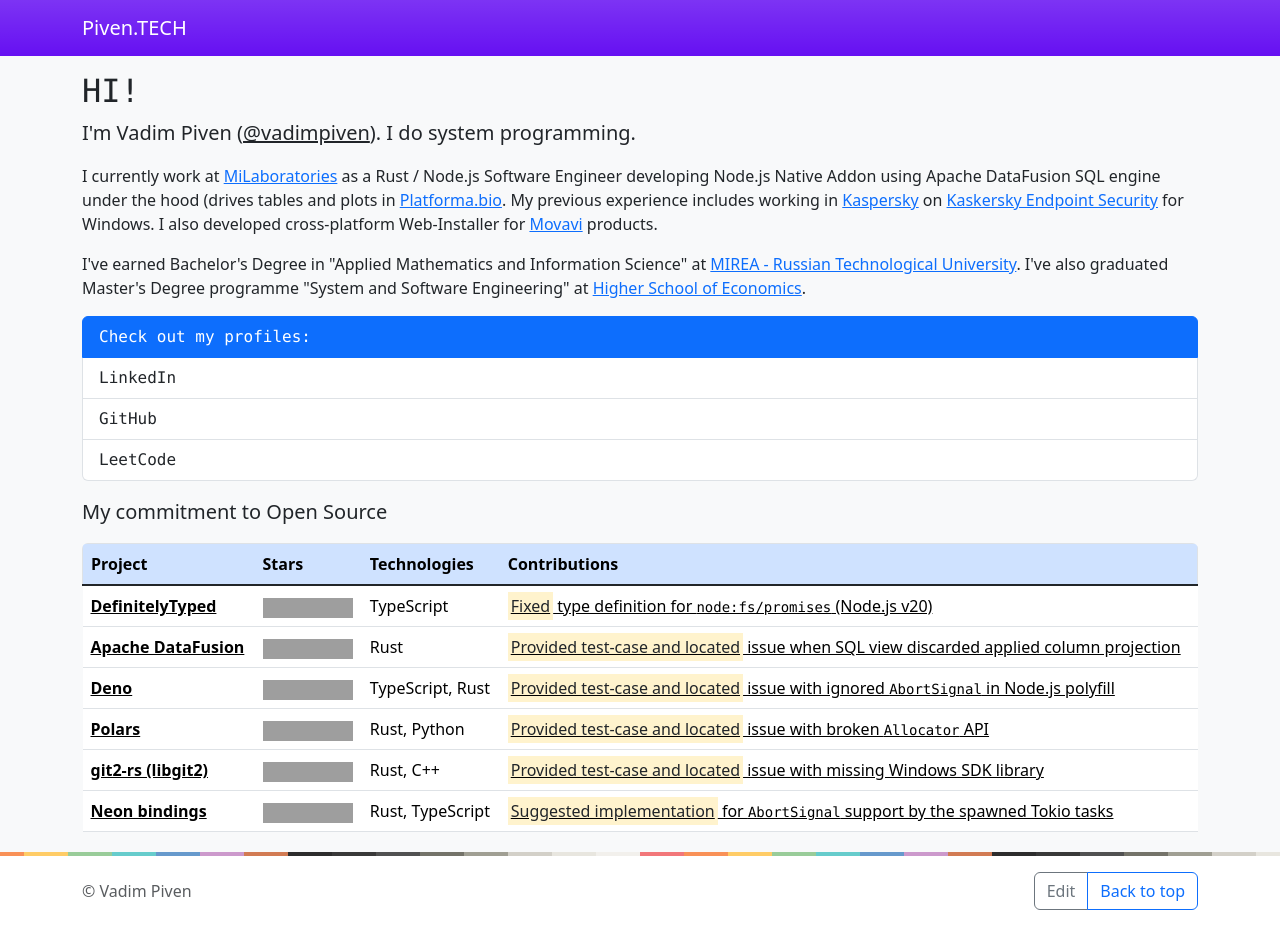
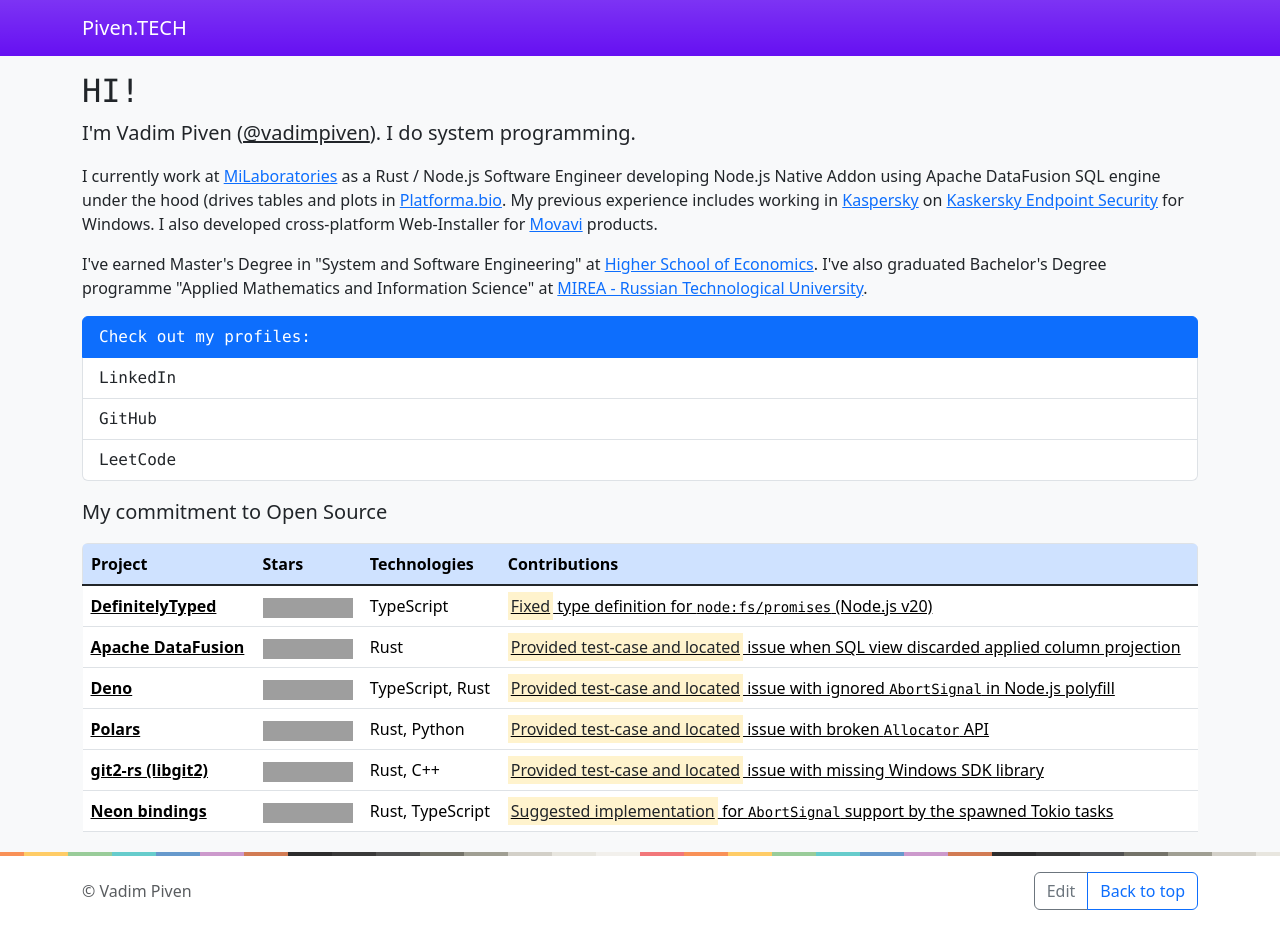
Before and after one commit to vadimpiven/vadimpiven, a Jekyll site: the page built from index.html, in a window 1280 px wide, cut to the strip 0-926 px from the top of the page. Built offline with Jekyll 4.4.1, drawn with Linux system fonts in a browser that asks for light colours; grey boxes are pictures that could not be loaded.

Commit message:
Update index.html

```diff
--- a/index.html
+++ b/index.html
@@ -2,18 +2,24 @@
 title: Home
 ---
 <h2 class="font-monospace">HI!</h2>
+<p class="lead">
+  I'm Vadim Piven (<a href="https://t.me/vadimpiven" class="link-dark">@vadimpiven</a>). I do system programming.
+</p>
 
-<p class="lead">I'm Vadim Piven (<a href="https://t.me/vadimpiven" class="link-dark">@vadimpiven</a>). I do system programming.</p>
-<p>I currently work at <a href="https://milaboratories.com/">MiLaboratories</a> as a Rust / Node.js Software Engineer developing
-     Node.js Native Addon using Apache DataFusion SQL engine under the hood (drives tables and plots in
-     <a href="https://platforma.bio/">Platforma.bio</a>.
-   My previous experience includes working in <a href="https://www.kaspersky.com/">Kaspersky</a> on
-     <a href="https://www.kaspersky.com/enterprise-security/endpoint">Kaskersky Endpoint Security</a> for Windows.
-   I also developed cross-platform Web-Installer for <a href="https://www.movavi.com/">Movavi</a> products.</p>
-<p>I've earned Bachelor's Degree in "Applied Mathematics and Information Science" at
-     <a href="https://english.mirea.ru/">MIREA - Russian Technological University</a>.
-   I've also graduated Master's Degree programme "System and Software Engineering" at
-     <a href="https://www.hse.ru/en/">Higher School of Economics</a>.</p>
+<p>
+  I currently work at <a href="https://milaboratories.com/">MiLaboratories</a> as a Rust / Node.js Software Engineer developing
+    Node.js Native Addon using Apache DataFusion SQL engine under the hood (drives tables and plots in
+    <a href="https://platforma.bio/">Platforma.bio</a>.
+  My previous experience includes working in <a href="https://www.kaspersky.com/">Kaspersky</a> on
+    <a href="https://www.kaspersky.com/enterprise-security/endpoint">Kaskersky Endpoint Security</a> for Windows.
+  I also developed cross-platform Web-Installer for <a href="https://www.movavi.com/">Movavi</a> products.
+</p>
+<p>
+  I've earned Master's Degree in "System and Software Engineering" at
+    <a href="https://www.hse.ru/en/">Higher School of Economics</a>.
+  I've also graduated Bachelor's Degree programme "Applied Mathematics and Information Science" at
+    <a href="https://english.mirea.ru/">MIREA - Russian Technological University</a>.
+</p>
 
 <div class="list-group mb-3 font-monospace">
   <a href="#" class="list-group-item list-group-item-action active disabled" aria-current="true">Check out my profiles:</a>
```
